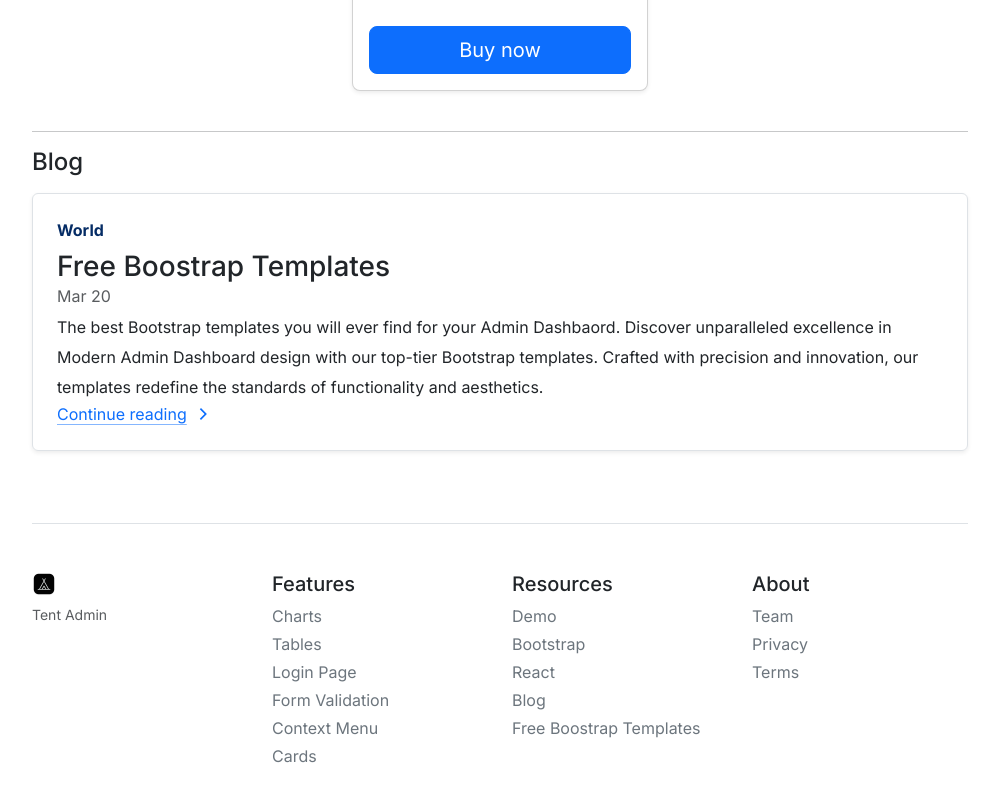
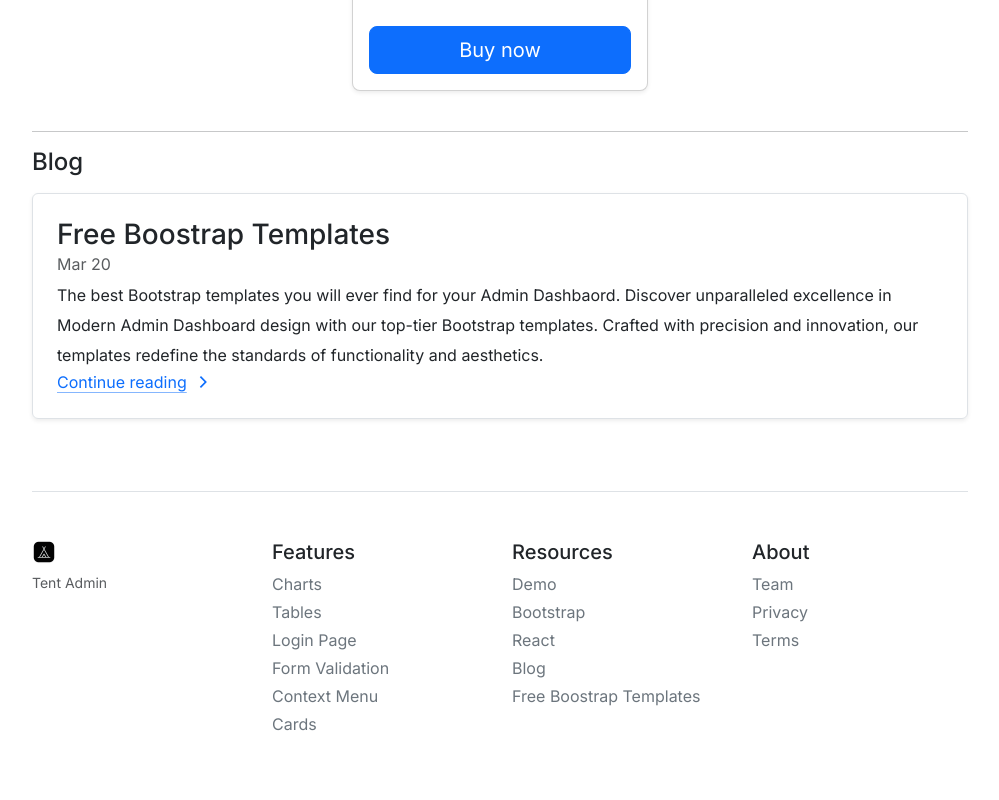
Before and after one commit to prajeesh-mp/tent-web, a React (Create React App) app: page / in a window 1280 px wide. Shown: the part 2671-3471 px from the top of the page, without its empty margins (140-1139 px from the left). Built offline with nearby package versions, Linux system fonts and the light colour scheme.

Commit message:
Update: Clear

```diff
--- a/src/pages/Home.tsx
+++ b/src/pages/Home.tsx
@@ -220,7 +220,6 @@ function Home(): JSX.Element {
                         <div className="col-md-12">
                             <div className="row g-0 border rounded overflow-hidden flex-md-row mb-4 shadow-sm h-md-250 position-relative">
                                 <div className="col p-4 d-flex flex-column position-static">
-                                    <strong className="d-inline-block mb-2 text-primary-emphasis">World</strong>
                                     <h3 className="mb-0">Free Boostrap Templates</h3>
                                     <div className="mb-1 text-body-secondary">Mar 20</div>
                                     <p className="card-text mb-auto">
```
